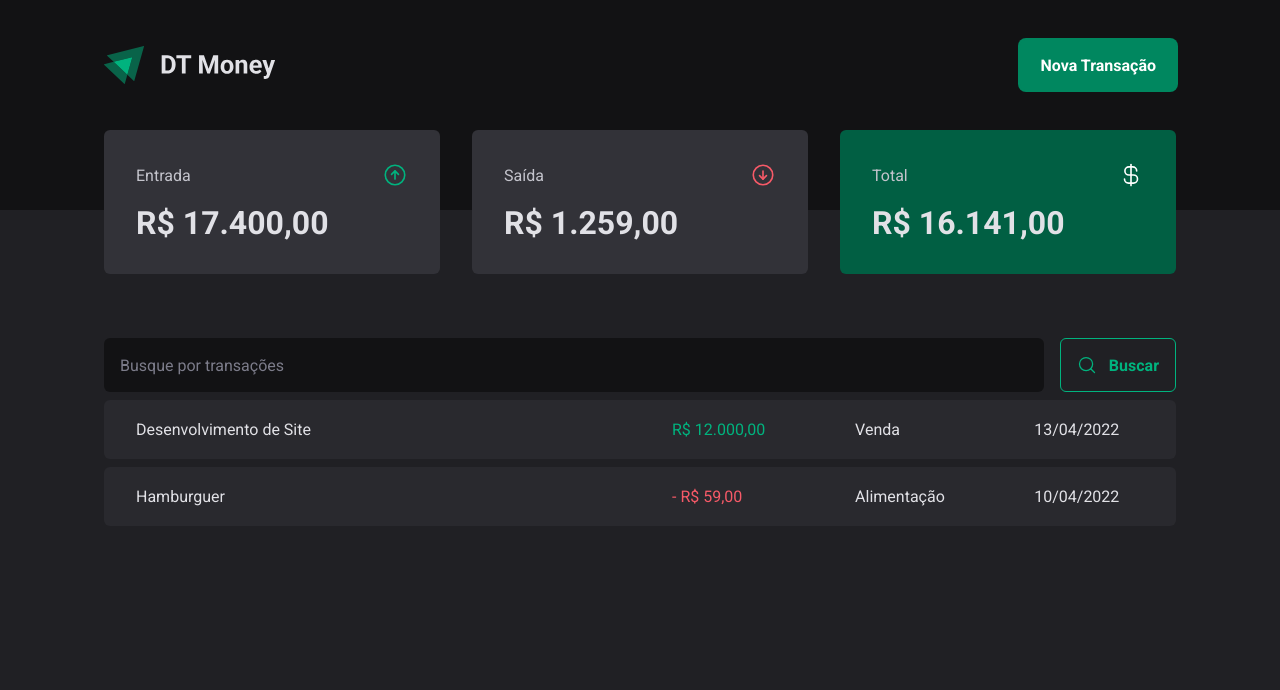
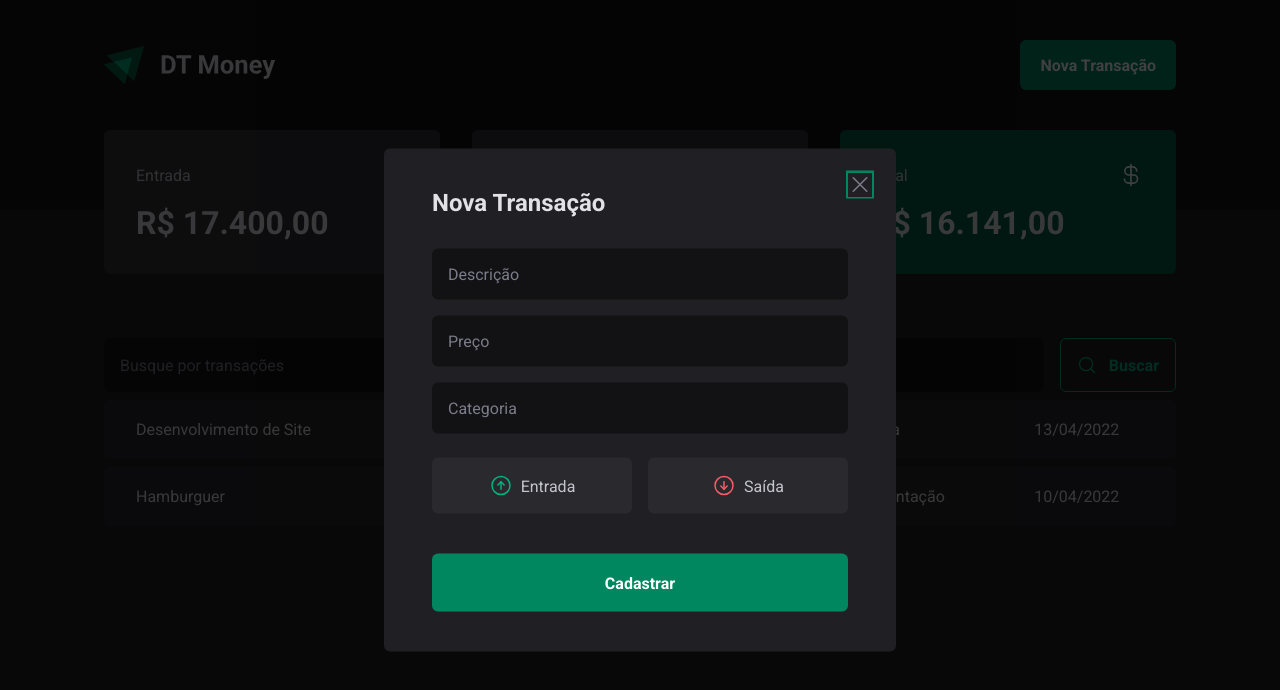
Before and after one commit to AlefSloan/Al-Money, a React (Vite) app: page / in a window 1280 px wide. Both pictures are taken after a click on the button "Nova Transação". Shown: the top 690 px of the page. Built offline with nearby package versions, Linux system fonts and the light colour scheme.

Commit message:
feat: create NewTransaction Modal

```diff
--- a/src/components/Header/index.tsx
+++ b/src/components/Header/index.tsx
@@ -1,6 +1,8 @@
 import { HeaderContainer, HeaderContent, NewTransactionButton } from "./style";
+import * as Dialog from '@radix-ui/react-dialog';
 
 import logoImg from '../../assets/logo.svg';
+import { NewTransactionModal } from "../NewTransactionModal";
 
 export function Header() {
   return (
@@ -8,7 +10,14 @@
       <HeaderContent>
         <img src={logoImg} alt="" />
 
-        <NewTransactionButton>Nova Transação</NewTransactionButton>
+        <Dialog.Root>
+          <Dialog.Trigger asChild>
+            <NewTransactionButton>Nova Transação</NewTransactionButton>
+          </Dialog.Trigger>
+
+          <NewTransactionModal />
+
+        </Dialog.Root>
       </HeaderContent>
     </HeaderContainer>
   )
--- /dev/null
+++ b/src/components/NewTransactionModal/index.tsx
@@ -0,0 +1,38 @@
+import * as Dialog from "@radix-ui/react-dialog";
+import { CloseButton, Content, Overlay, TransactionType, TransactionTypeButton } from "./style";
+import { ArrowCircleDown, ArrowCircleUp, X } from "phosphor-react";
+
+export function NewTransactionModal() {
+  return (
+    <Dialog.Portal>
+      <Overlay />
+
+      <Content>
+        <Dialog.Title>Nova Transação</Dialog.Title>
+
+        <CloseButton>
+          <X size={24} />
+        </CloseButton>
+
+        <form action="">
+          <input type="text" required placeholder="Descrição" />
+          <input type="number" required placeholder="Preço" />
+          <input type="text" required placeholder="Categoria" />
+
+          <TransactionType>
+            <TransactionTypeButton variant="income" value="income">
+              <ArrowCircleUp size={24} />
+              Entrada
+            </TransactionTypeButton>
+            <TransactionTypeButton variant="outcome" value="outcome">
+              <ArrowCircleDown size={24} />
+              Saída
+            </TransactionTypeButton>
+          </TransactionType>
+
+          <button type="submit">Cadastrar</button>
+        </form>
+      </Content>
+    </Dialog.Portal>
+  );
+}
--- /dev/null
+++ b/src/components/NewTransactionModal/style.ts
@@ -0,0 +1,114 @@
+import styled from "styled-components";
+import * as Dialog from "@radix-ui/react-dialog";
+import * as RadioGroup from '@radix-ui/react-radio-group';
+
+
+export const Overlay = styled(Dialog.Overlay)`
+  position: fixed;
+  width: 100vw;
+  height: 100vh;
+  inset: 0;
+  background: rgba(0, 0, 0, 0.75);
+`;
+
+export const CloseButton = styled(Dialog.Close)`
+  position: absolute;
+  border: 0;
+  background: transparent;
+  top: 1.5rem;
+  right: 1.5rem;
+  line-height: 0;
+  cursor: pointer;
+  color: ${props => props.theme["gray-500"]};
+`;
+
+export const Content = styled(Dialog.Content)`
+  min-width: 32rem;
+  border-radius: 6px;
+  padding: 2.5rem 3rem;
+  background: ${(props) => props.theme['gray-800']};
+
+  position: fixed;
+  top: 50%;
+  left: 50%;
+  transform: translate(-50%, -50%);
+
+  form {
+    margin-top: 2rem;
+
+    display: flex;
+    flex-direction: column;
+    gap: 1rem;
+
+    input {
+      border-radius: 6px;
+      border: 0;
+      background: ${(props) => props.theme['gray-900']};
+      color: ${(props) => props.theme['gray-300']};
+      padding: 1rem;
+
+      &::placeholder {
+        color: ${(props) => props.theme['gray-500']};
+      }
+    }
+
+    button[type='submit'] {
+      height: 58px;
+      border: 0;
+      background: ${(props) => props.theme['green-500']};
+      color: ${(props) => props.theme.white};
+      font-weight: bold;
+      padding: 0 1.25rem;
+      border-radius: 6px;
+      margin-top: 1.5rem;
+      cursor: pointer;
+
+      &:hover {
+        background: ${(props) => props.theme['green-700']};
+        transition: background-color 0.2s;
+      }
+    }
+  }
+`;
+
+export const TransactionType = styled(RadioGroup.Root)`
+  display: grid;
+  grid-template-columns: repeat(2, 1fr);
+  gap: 1rem;
+  margin-top: 0.5rem;
+`;
+
+interface TransactionTypeButtonProps {
+  variant: 'income' | 'outcome'
+}
+
+export const TransactionTypeButton = styled(RadioGroup.Item)<TransactionTypeButtonProps>`
+  background: ${props => props.theme["gray-700"]};
+  padding: 1rem;
+  display: flex;
+  align-items: center;
+  justify-content: center;
+  gap: 0.5rem;
+  border-radius: 6px;
+  cursor: pointer;
+  border: 0;
+  color: ${props => props.theme["gray-300"]};
+
+  svg {
+    color: ${props => props.variant === 'income' ? props.theme["green-300"] : props.theme["red-300"]};
+  }
+
+  &[data-state='unchecked']:hover {
+    background: ${props => props.theme["gray-600"]};
+    transition: background-color 0.2s;
+  }
+
+  &[data-state='checked'] {
+    color: ${props => props.theme.white};
+    background: ${props => props.variant === 'income' ? props.theme["green-500"] : props.theme["red-500"]};
+
+    svg {
+      color: ${props => props.theme.white};;
+    }
+  }
+`;
```
